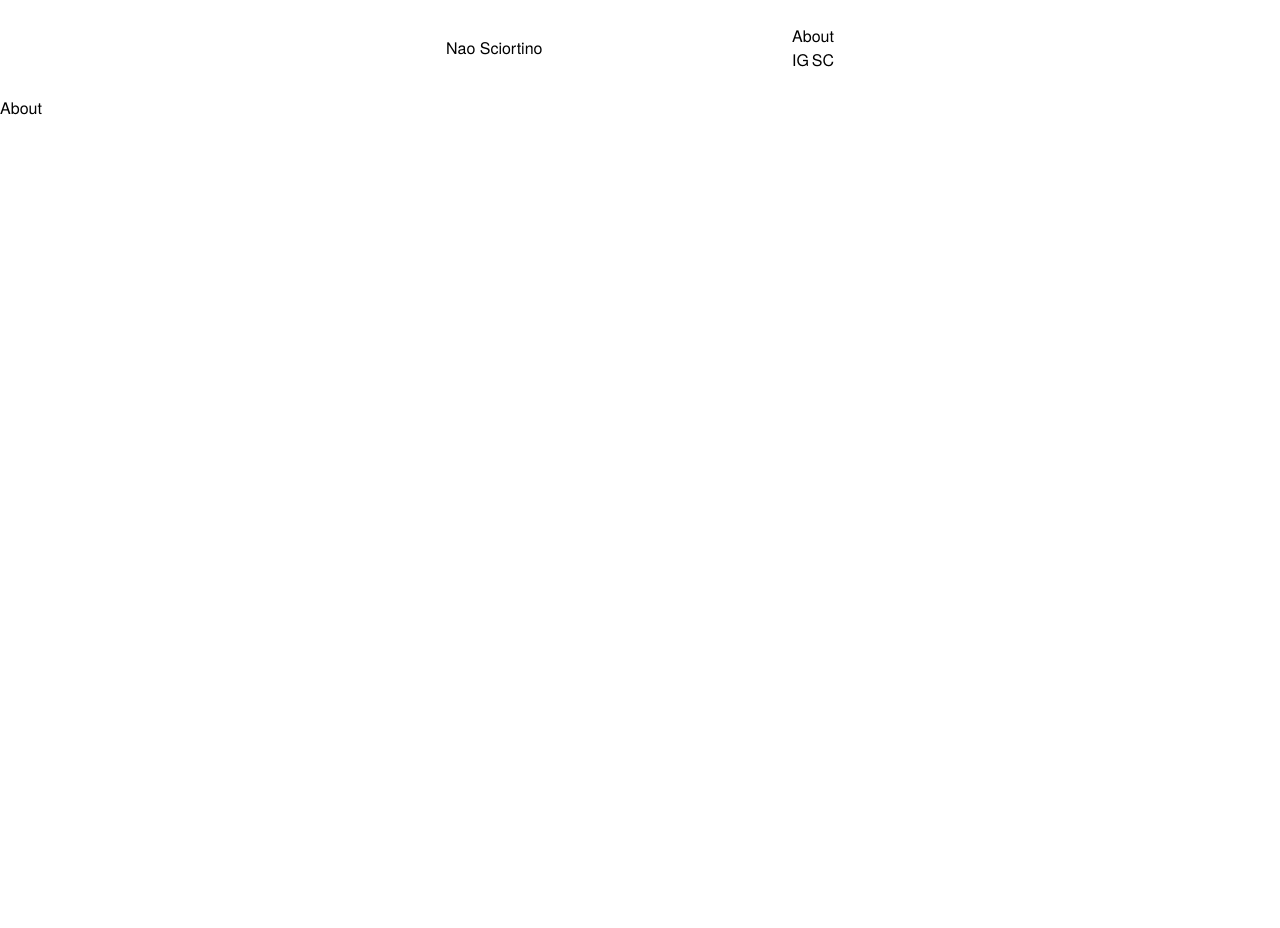
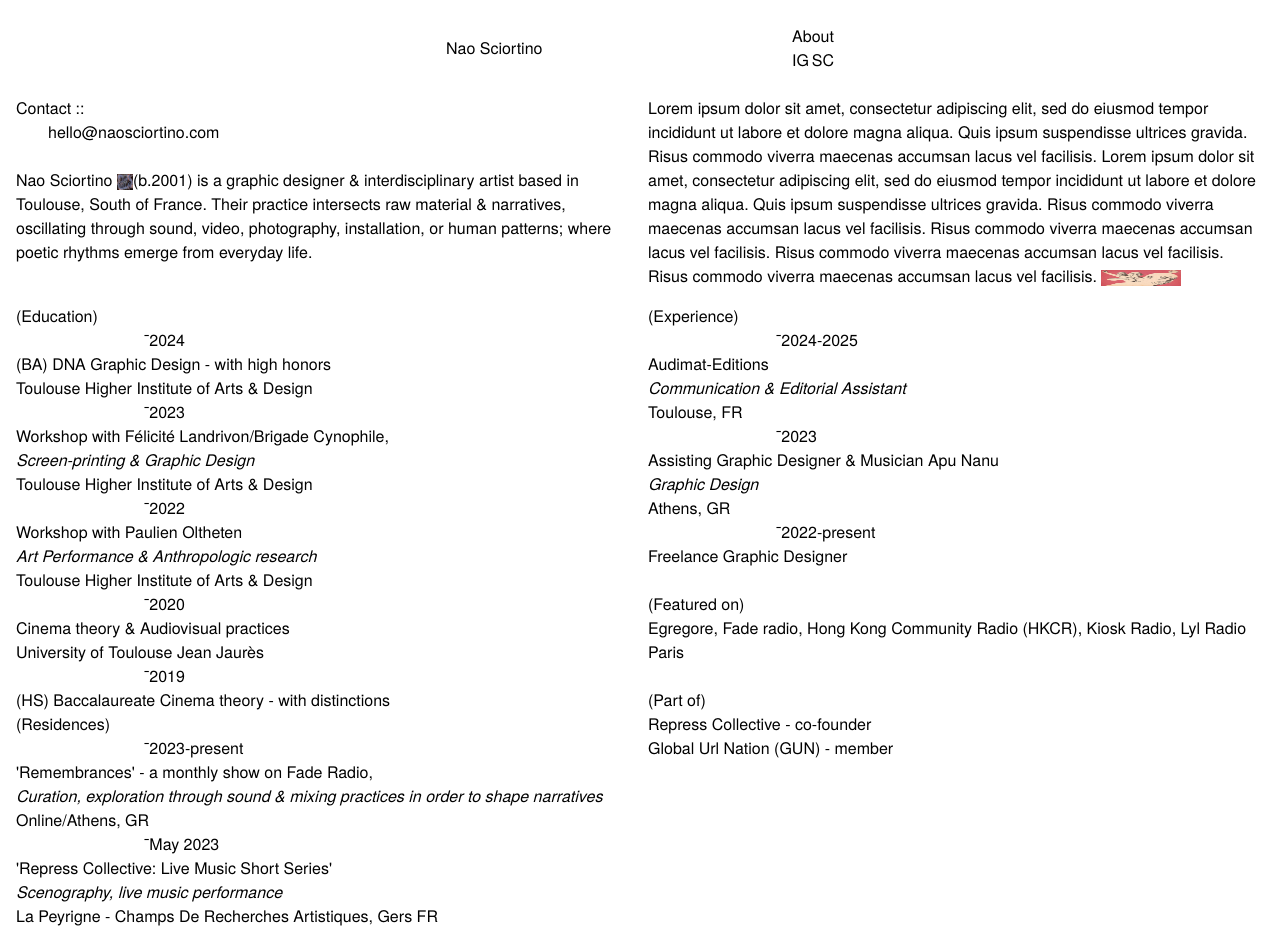
Before and after one commit to aldeobacchus/naosciortino, a Vue app: page / in a window 1280 px wide. Both pictures are taken after a click on the element "About". Before the commit the page ends 800 px from the top, so only its background shows below. Built offline with nearby package versions, Linux system fonts and the light colour scheme.

Commit message:
feat: view for about page + hovering image

```diff
--- a/src/views/About.vue
+++ b/src/views/About.vue
@@ -1,10 +1,158 @@
 <script>
+
+import { data } from 'autoprefixer';
+import { reactive } from 'vue';
+
+export default {
+    name: 'About',
+    data() {
+        return {
+            isAnImageVisible: false,
+            visibleImagePath: '',
+            mousePosition: reactive({
+                x: 0,
+                y: 0
+            })
+        }
+    },
+    methods: {
+        //a method to display the image in bigger size when hovering
+        showImage(event, path) {
+            console.log("x : " + event.clientX + " y : " + event.clientY);
+            if (this.isAnImageVisible === false) {
+                console.log('show image');
+                this.visibleImagePath = path;
+                this.isAnImageVisible = true;
+                this.mousePosition.x = event.clientX;
+                this.mousePosition.y = event.clientY;
+            }
+
+        },
+        hideImage() {
+            console.log('hide image');
+            this.isAnImageVisible = false;
+            console.log(this.isAnImageVisible);
+        }
+    }
+}
+
 </script>
 
 <template>
 
-    <div>
-        <p>About</p>
+     <!-- Show the image when hovering -->
+
+     <div v-if="isAnImageVisible" class="image-container" :style="{ top: (mousePosition.y + 20 )+ 'px', left: (mousePosition.x + 20) + 'px' }">
+            <img :src="visibleImagePath" alt="image" style="width:150px" />
+
+        </div>
+
+    <div class="px-4 flex flex-col gap-4">
+        <!-- Top row -->
+        <div class="flex flex-row w-full gap-4">
+            <!-- Left part-->
+            <section class="flex-1">
+                <h1>Contact ::</h1>
+                <p class="pl-8"><a href="mailto:hello@naosciortino.com">hello@naosciortino.com</a></p>
+                <br>
+                <p>
+                    Nao Sciortino <img @:mousemove="(event) => showImage(event, '/src/assets/images/1/1/chevaux.jpg')"  v-on:mouseleave="hideImage()" class="h-4 w-4 inline-block" src="/src/assets/images/1/1/chevaux.jpg">(b.2001) is a graphic designer & interdisciplinary artist
+                    based in Toulouse, South of France. Their practice intersects raw material & narratives, oscillating through sound, video, photography, installation, or human patterns; where poetic rhythms emerge from everyday life.
+                </p>
+            </section>
+
+            <!-- Right part -->
+            <section class="flex-1">
+                <p>
+                    Lorem ipsum dolor sit amet, consectetur adipiscing elit, sed do eiusmod tempor incididunt ut labore et dolore magna aliqua. Quis ipsum suspendisse ultrices gravida. Risus commodo viverra maecenas accumsan lacus vel facilisis. Lorem ipsum dolor sit amet, consectetur adipiscing elit, sed do eiusmod tempor incididunt ut labore et dolore magna aliqua. Quis ipsum suspendisse ultrices gravida. Risus commodo viverra maecenas accumsan lacus vel facilisis. Risus commodo viverra maecenas accumsan lacus vel facilisis. Risus commodo viverra maecenas accumsan lacus vel facilisis. Risus commodo viverra maecenas accumsan lacus vel facilisis.
+                    <img @:mousemove="(event) => showImage(event, '/src/assets/images/1/1/bonhommes.jpg')"  v-on:mouseleave="hideImage()" style="width:5rem; height:1rem; display:inline-block" src="/src/assets/images/1/1/bonhommes.jpg">
+                </p>
+            </section>
+        </div>
+
+        <!-- Bottom row -->
+        <div class="flex flex-row w-full gap-4">
+            <!-- Left part-->
+            <section class="flex-1">
+
+                <h1>(Education)</h1>
+
+                <h2 class="pl-32">¯2024</h2>
+                <p>(BA) DNA Graphic Design - with high honors</p>
+                <p>Toulouse Higher Institute of Arts & Design</p>
+
+                <h2 class="pl-32">¯2023</h2>
+                <p>Workshop with Félicité Landrivon/Brigade Cynophile,</p>
+                <p class="italic">Screen-printing & Graphic Design</p>
+                <p>Toulouse Higher Institute of Arts & Design</p>
+
+                <h2 class="pl-32">¯2022</h2>
+                <p>Workshop with Paulien Oltheten</p>
+                <p class="italic">Art Performance & Anthropologic research</p>
+                <p>Toulouse Higher Institute of Arts & Design</p>
+
+                <h2 class="pl-32">¯2020</h2>
+                <p>Cinema theory & Audiovisual practices</p>
+                <p>University of Toulouse Jean Jaurès</p>
+
+                <h2 class="pl-32">¯2019</h2>
+                <p>(HS) Baccalaureate Cinema theory - with distinctions</p>
+
+
+                <h1>(Residences)</h1>
+
+                <h2 class="pl-32">¯2023-present</h2>
+                <p>'Remembrances' - a monthly show on Fade Radio,</p>
+                <p class="italic">Curation, exploration through sound & mixing practices in order to shape narratives</p>
+                <p>Online/Athens, GR</p>
+
+                <h2 class="pl-32">¯May 2023</h2>
+                <p>'Repress Collective: Live Music Short Series'</p>
+                <p class="italic">Scenography, live music performance</p>
+                <p>La Peyrigne - Champs De Recherches Artistiques, Gers FR</p>
+
+            </section>
+
+            <section class="flex-1">
+
+                <h1>(Experience)</h1>
+
+                <h2 class="pl-32">¯2024-2025</h2>
+                <p>Audimat-Editions</p>
+                <p class="italic">Communication & Editorial Assistant</p>
+                <p>Toulouse, FR</p>
+
+                <h2 class="pl-32">¯2023</h2>
+                <p>Assisting Graphic Designer & Musician Apu Nanu</p>
+                <p class="italic"> Graphic Design</p>
+                <p>Athens, GR</p>
+
+                <h2 class="pl-32">¯2022-present</h2>
+                <p>Freelance Graphic Designer</p>
+
+                <br>
+
+                <h1>(Featured on)</h1>
+                <p>Egregore, Fade radio, Hong Kong Community Radio (HKCR), Kiosk Radio, Lyl Radio Paris</p>
+
+                <br>
+
+                <h1>(Part of)</h1>
+                <p>Repress Collective - co-founder</p>
+                <p>Global Url Nation (GUN) - member</p>
+
+
+            </section>
+        </div>
+
     </div>
 
 </template>
+
+<style scoped>
+    .image-container {
+        position: fixed;
+        z-index: 1000;
+        background-color: red;
+    }
+</style>
```
